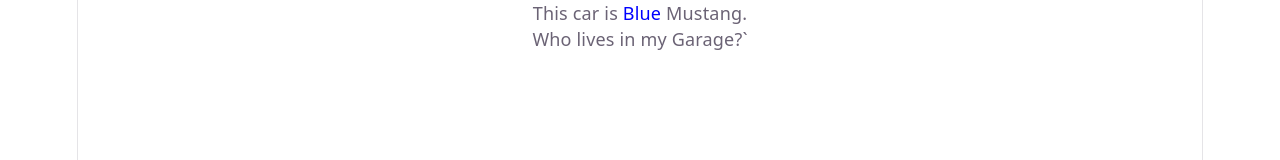
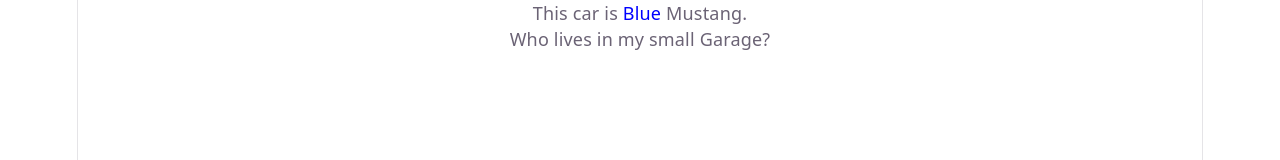
Before and after one commit to mansouriayoub/geeks_institute_bootcamp, a React (Vite) app in the folder week_7/day_3/Exercises_XP/: page / in a window 1280 px wide. Shown: the top 160 px of the page. Built offline with nearby package versions, Linux system fonts and the light colour scheme.

Commit message:
fix: pass size prop to Garage component in Car and remove extraneous backtick in Garage text

```diff
--- a/week_7/day_3/Exercises_XP/src/Components/Car.jsx
+++ b/week_7/day_3/Exercises_XP/src/Components/Car.jsx
@@ -7,7 +7,7 @@
     return(
         <>
         <header>This car is <span style={{color:color}}>{color}</span> {model}.</header>
-        <Garage size />
+        <Garage size={size} />
         </>
     )
 }
--- a/week_7/day_3/Exercises_XP/src/Components/Garage.jsx
+++ b/week_7/day_3/Exercises_XP/src/Components/Garage.jsx
@@ -1,6 +1,6 @@
 const Garage =({size})=>{
     return(
-        <p>Who lives in my {size} Garage?`</p>
+        <p>Who lives in my {size} Garage?</p>
     )
 }
 export default Garage
```
